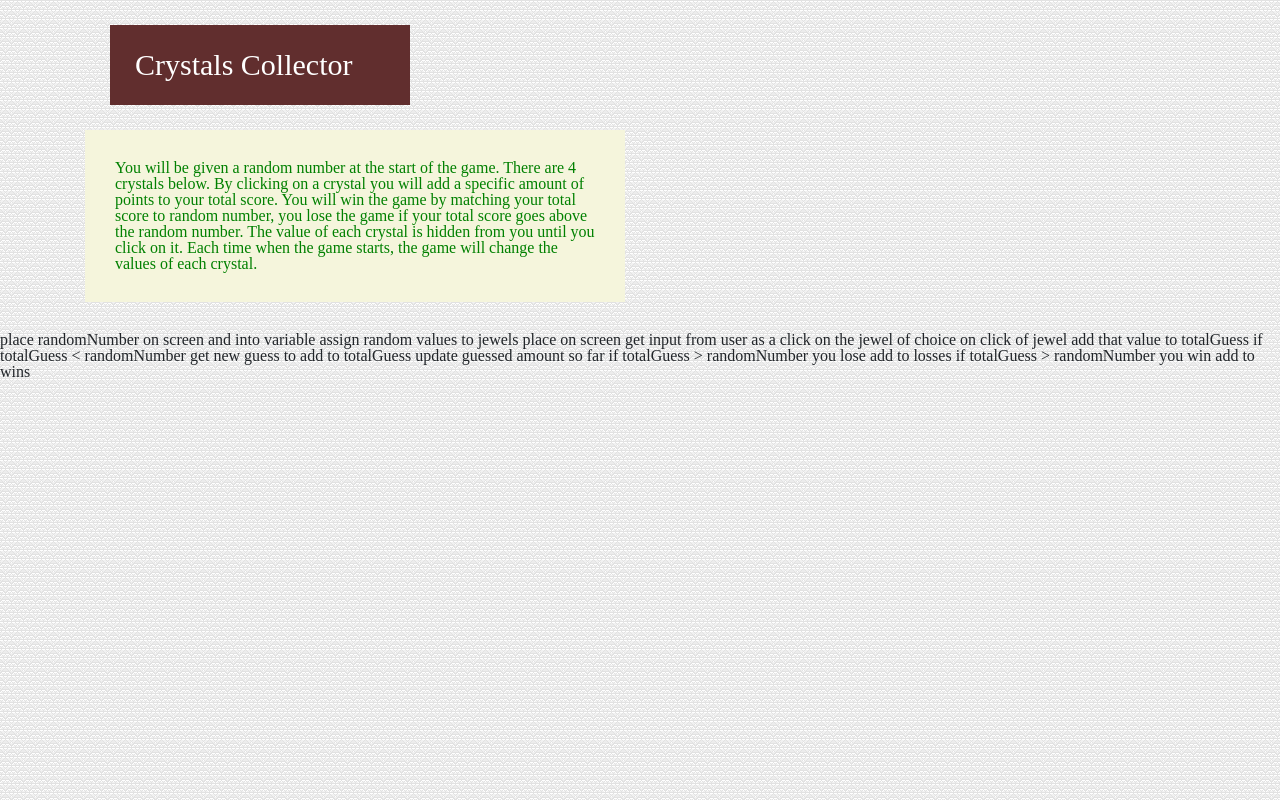
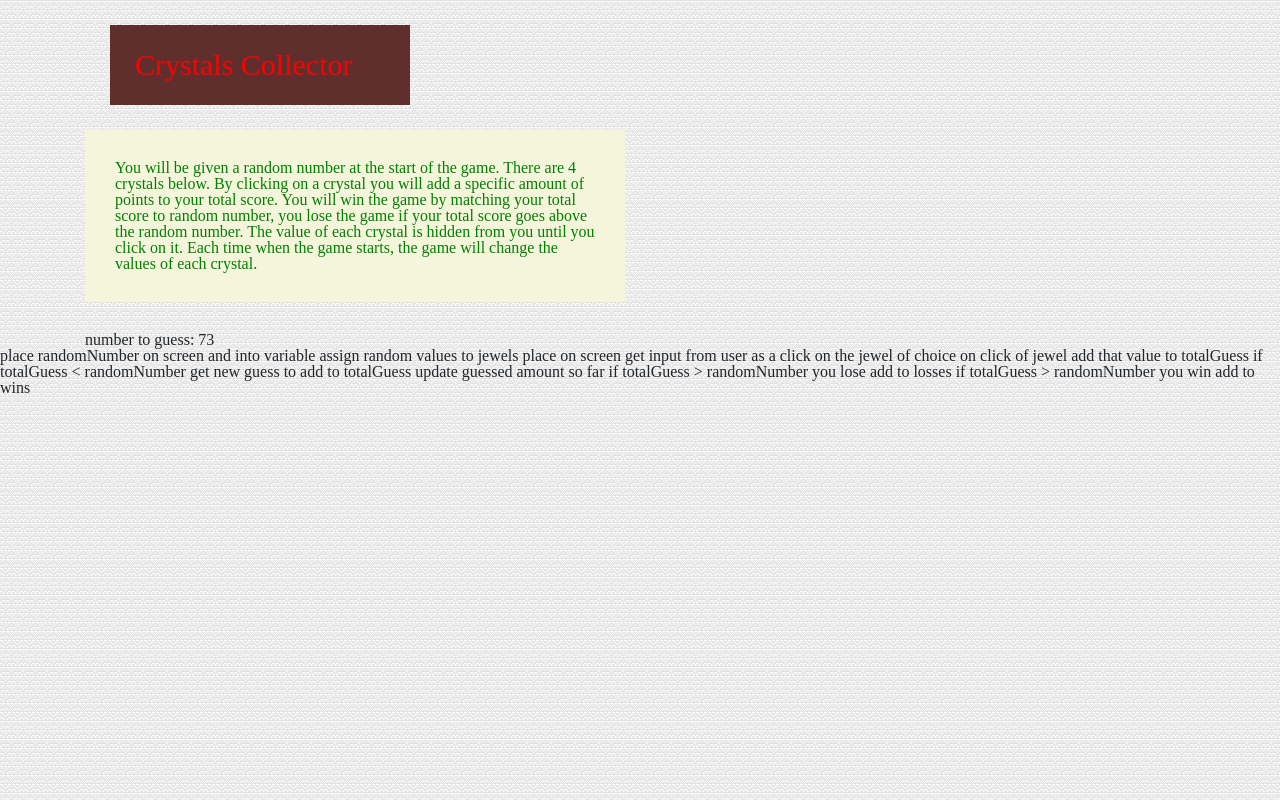
Before and after one commit to NJSimoes/unit-4-game, a plain HTML site: page index.html in a window 1280 px wide. Drawn offline with nearby package versions, Linux system fonts and the light colour scheme.

Commit message:
another push

```diff
--- a/assets/css/style.css
+++ b/assets/css/style.css
@@ -26,6 +26,14 @@ height: 500px;
 
 }
 
+h2 {
+  background-color: rgb(97, 46, 46);
+  font-size: 30px;
+  color: red;
+  padding: 25px;
+  margin: 25px;
+}
+
 h3 {
   background-color: rgb(97, 46, 46);
   font-size: 30px;
--- a/index.html
+++ b/index.html
@@ -17,7 +17,7 @@
     <div class="container">
         <div class="row">
             <div class="col-md-4">
-                <h3>Crystals Collector</h3>
+                <h2>Crystals Collector</h2>
             </div>
         </div>
     </div>
@@ -34,7 +34,35 @@
                 </article>
             </div>
         </div>
+
+
+    <div id="empty-div1"></div>
+
+        <script type="text/javascript">
+                var randomNumber = Math.floor((Math.random() * 101) + 20);
+                var targetDiv = document.getElementById("empty-div1");
+                targetDiv.textContent = "number to guess: " + randomNumber;
+
+                            var ruby = Math.floor((Math.random() * 12) + 1);
+                            var diamond = Math.floor((Math.random() * 12) + 1);
+                            var amber = Math.floor((Math.random() * 12) + 1);
+                            var emerald = Math.floor((Math.random() * 12) + 1);
+
+
+
+
+
+
+
+
+
+
+
+
+        </script>
+
     </div>
+
 
    place randomNumber on screen and into variable
 
```
